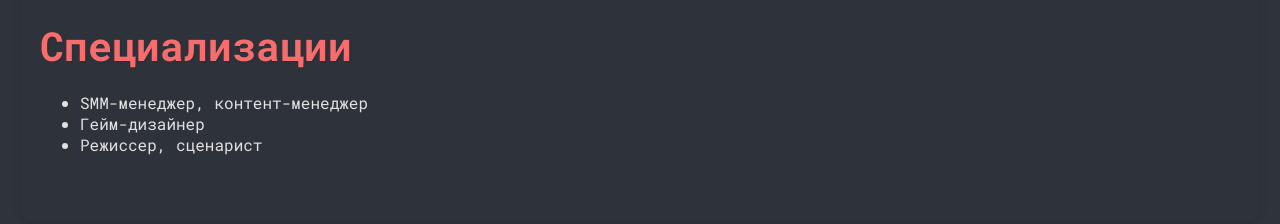
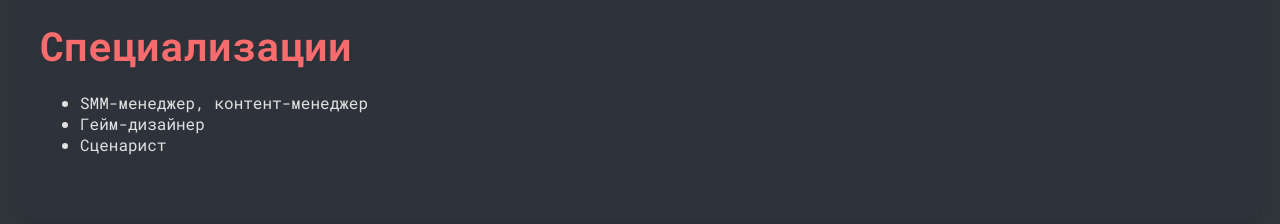
Before and after one commit to KitGab/site, a plain HTML site: page index.html in a window 1280 px wide. Shown: the part 1420-1644 px from the top of the page. Drawn offline with Linux system fonts and the light colour scheme.

Commit message:
index.html

```diff
--- a/index.html
+++ b/index.html
@@ -147,7 +147,7 @@
     <ul>
       <li>SMM-менеджер, контент-менеджер</li>
       <li>Гейм-дизайнер</li>
-      <li>Режиссер, сценарист</li>
+      <li>Cценарист</li>
     </ul>
   </section>
 
@@ -207,7 +207,6 @@
   </section>
 
   <script>
-    // Мини-игра: Ваша фотография отбивает логотип hh.ru
     const canvas = document.getElementById('gameCanvas');
     const ctx = canvas.getContext('2d');
 
```
